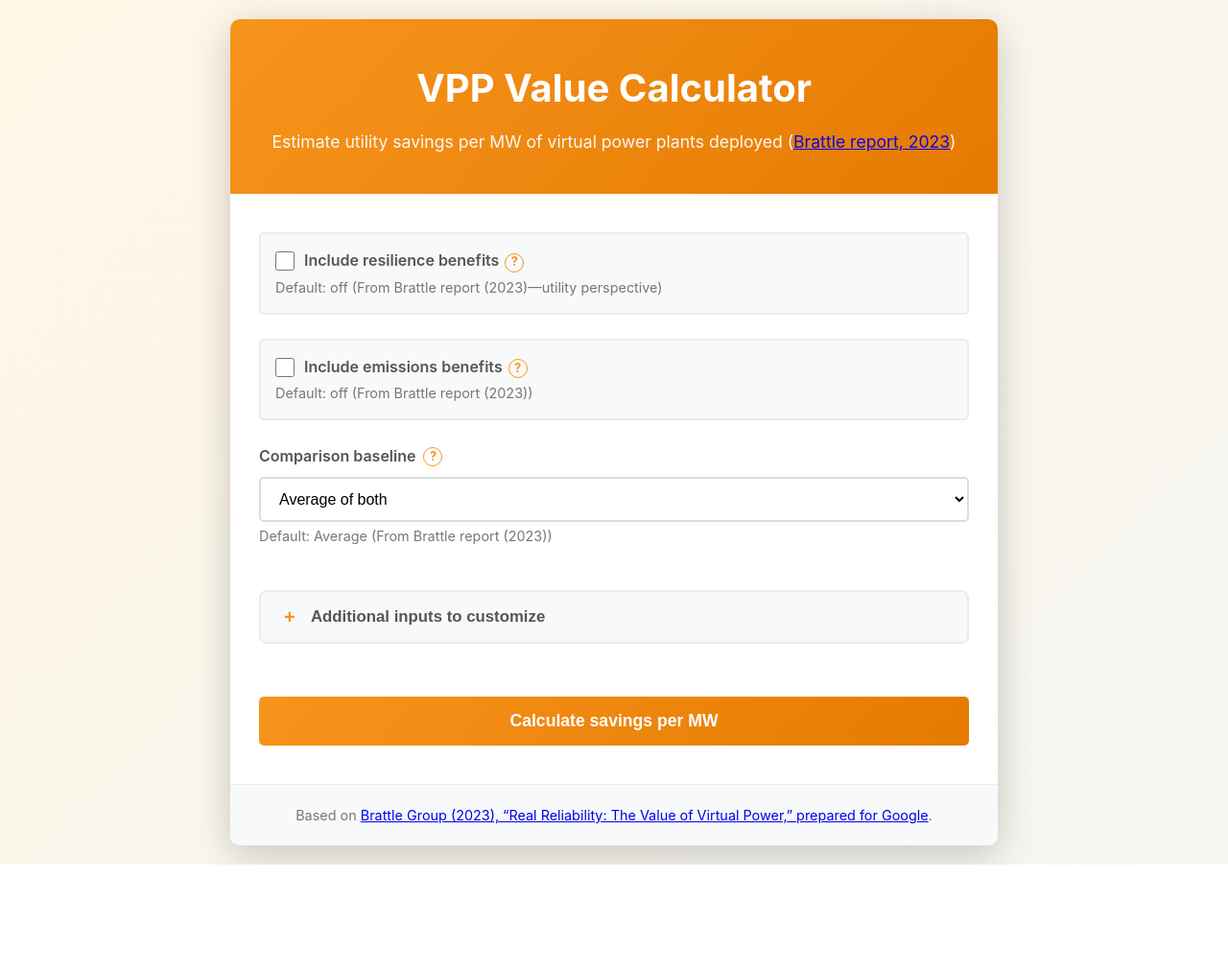
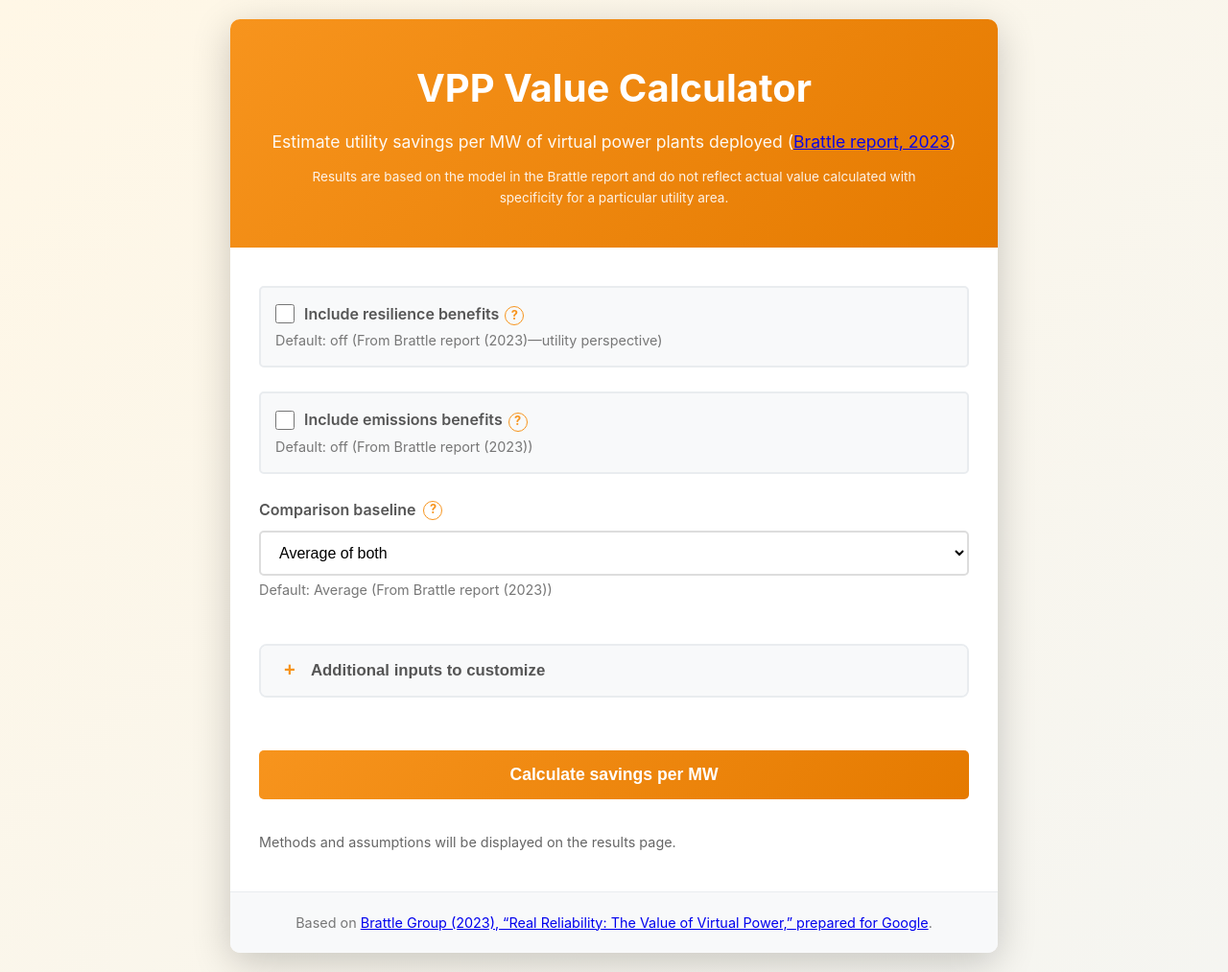
Before and after one commit to coreysol/energytools, a PHP site: page /vpp_value/ in a window 1280 px wide. Shown: the whole page at 96% size. Before the commit the page ends 901 px from the top, so only its background shows below. Run offline with PHP 8.4, Linux system fonts and the light colour scheme.

Commit message:
VPP calculator: disclaimer, methods note, Brattle PDF links, accordion, selected inputs, tooltips
Co-authored-by: Cursor <cursoragent@cursor.com>

```diff
--- a/vpp_value/assets/css/style.css
+++ b/vpp_value/assets/css/style.css
@@ -42,6 +42,21 @@ header h1 {
 .subtitle {
     font-size: 1.1em;
     opacity: 0.95;
+}
+
+.header-disclaimer {
+    font-size: 0.85em;
+    opacity: 0.9;
+    margin-top: 12px;
+    max-width: 640px;
+    margin-left: auto;
+    margin-right: auto;
+}
+
+.form-note {
+    font-size: 0.9em;
+    color: #666;
+    margin-top: 8px;
 }
 
 main {
--- a/vpp_value/index.php
+++ b/vpp_value/index.php
@@ -47,6 +47,7 @@ $base = BASE_PATH . '/';
         <header>
             <h1>VPP Value Calculator</h1>
             <p class="subtitle">Estimate utility savings per MW of virtual power plants deployed (<a href="https://www.brattle.com/wp-content/uploads/2023/04/Real-Reliability-The-Value-of-Virtual-Power_5.3.2023.pdf" target="_blank" rel="noopener noreferrer">Brattle report, 2023</a>)</p>
+            <p class="header-disclaimer">Results are based on the model in the Brattle report and do not reflect actual value calculated with specificity for a particular utility area.</p>
         </header>
 
         <main>
@@ -171,6 +172,7 @@ $base = BASE_PATH . '/';
                 <div class="form-group">
                     <button type="submit" class="btn-primary">Calculate savings per MW</button>
                 </div>
+                <p class="form-note">Methods and assumptions will be displayed on the results page.</p>
             </form>
         </main>
 
--- a/vpp_value/results.php
+++ b/vpp_value/results.php
@@ -58,6 +58,7 @@ $base = BASE_PATH . '/';
         <header>
             <h1>VPP Value Calculator – Results</h1>
             <p class="subtitle">Savings per MW of VPP deployed (utility/ratepayer perspective)</p>
+            <p class="header-disclaimer">Results are based on the model in the Brattle report and do not reflect actual value calculated with specificity for a particular utility area.</p>
         </header>
 
         <main class="results-container">
```
